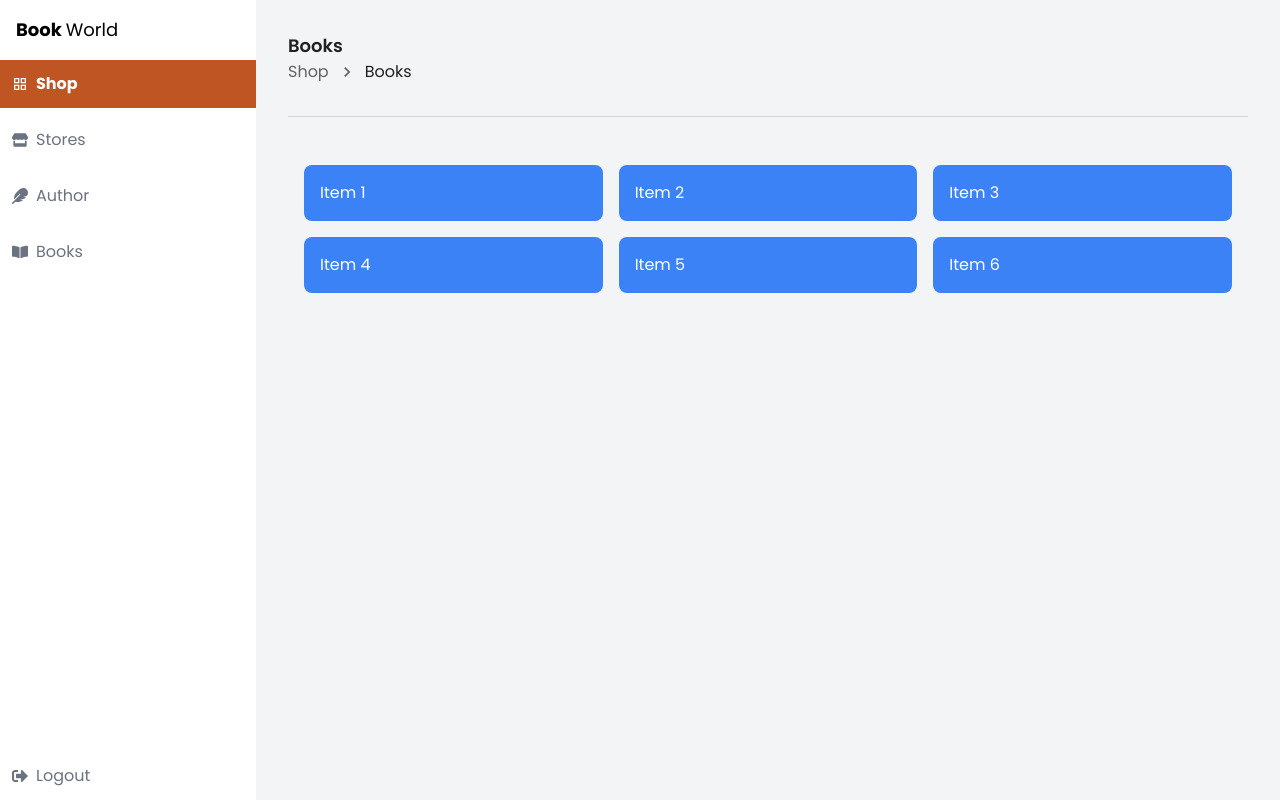
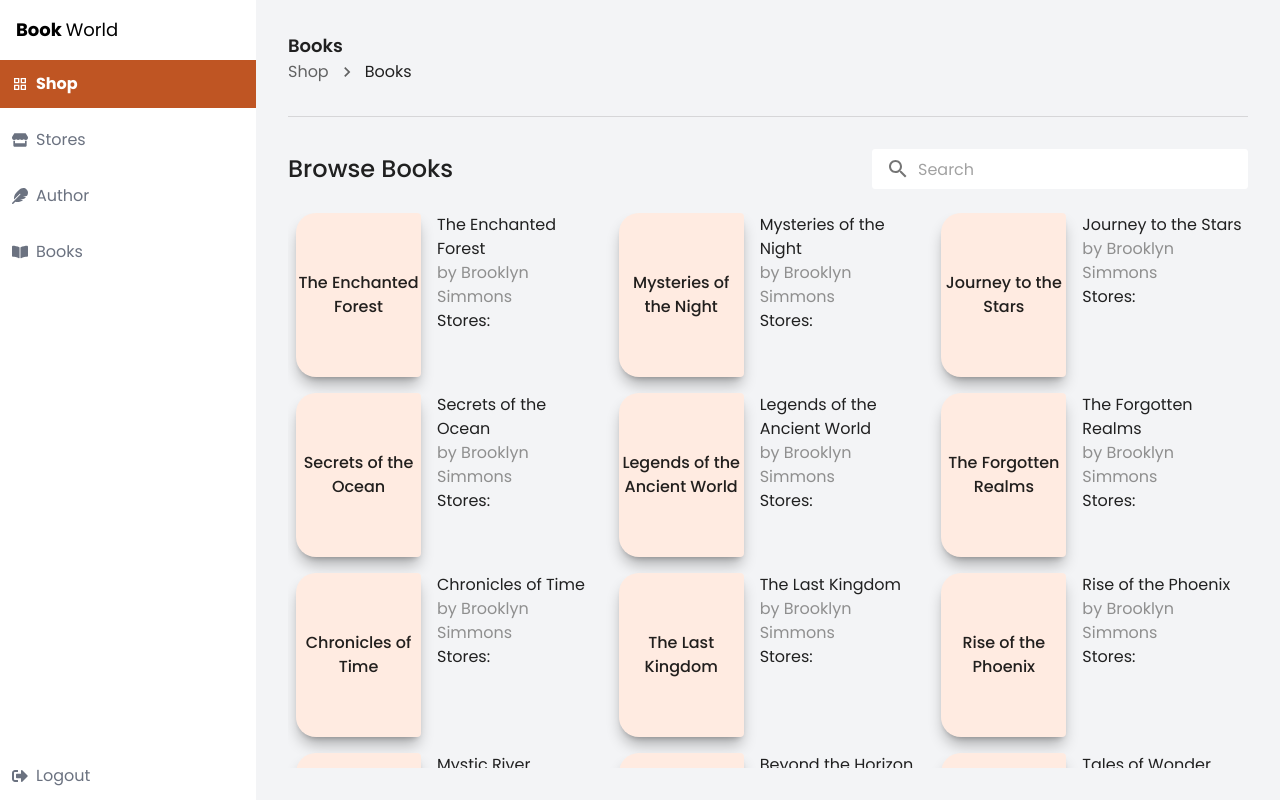
Before and after one commit to aahmedramy1/bookworld, a React (Create React App) app: page /shop/books in a window 1280 px wide. Built offline with nearby package versions, Linux system fonts and the light colour scheme.

Commit message:
feat: BookCard

```diff
--- /dev/null
+++ b/src/components/BookCard.jsx
@@ -0,0 +1,20 @@
+const BookCard = ({ book }) => {
+    return (
+        <div className="flex gap-4 ">
+            <div className="flex bg-[#FFEBE1] font-[500] justify-center items-center
+                rounded-l-[20px] rounded-r-[4px]
+                shadow-lg shadow-black/30
+                w-[125px] min-w-[125px] text-center h-[164px]" >
+                {book.name}
+            </div>
+
+            <div>
+                <div>{book.name}</div>
+                <div className='text-[#8F8F8F]'>by Brooklyn Simmons </div>
+                <div>Stores:</div>
+            </div>
+        </div>
+    );
+}
+
+export default BookCard;
--- a/src/pages/Shop.jsx
+++ b/src/pages/Shop.jsx
@@ -1,12 +1,65 @@
+import {useDispatch, useSelector} from "react-redux";
+import BookCard from "../components/BookCard";
+import {InputAdornment, TextField} from "@mui/material";
+import SearchIcon from "@mui/icons-material/Search";
+import React, {useCallback, useEffect, useMemo, useState} from "react";
+import {debounce} from "lodash";
+import {filterBooksByName} from "../redux/slices/booksSlice";
+
 const Shop = () => {
+    const [search, setSearch] = useState("");
+    const books = useSelector(state => state.books.filteredBooks);
+    const dispatch = useDispatch();
+
+    const onSearch = useCallback((searchTerm) => {
+        dispatch(filterBooksByName(searchTerm));
+    }, [dispatch]);
+
+    const debouncedSearch = useMemo(() => debounce(onSearch, 300), [onSearch]);
+
+    useEffect(() => {
+        return () => {
+            debouncedSearch.cancel();
+        };
+    }, [debouncedSearch]);
+
+    const handleChange = (event) => {
+        const value = event.target.value;
+        setSearch(value);
+        debouncedSearch(value);
+    };
+
     return (
-        <div className="grid grid-cols-3 gap-4 p-4">
-            <div className="bg-blue-500 text-white p-4 rounded-lg">Item 1</div>
-            <div className="bg-blue-500 text-white p-4 rounded-lg">Item 2</div>
-            <div className="bg-blue-500 text-white p-4 rounded-lg">Item 3</div>
-            <div className="bg-blue-500 text-white p-4 rounded-lg">Item 4</div>
-            <div className="bg-blue-500 text-white p-4 rounded-lg">Item 5</div>
-            <div className="bg-blue-500 text-white p-4 rounded-lg">Item 6</div>
+        <div className="flex flex-col gap-6 max-h-full">
+            <div className='flex justify-between items-center'>
+                <div className='text-2xl font-[500]'>Browse Books</div>
+                <TextField
+                    className="bg-white rounded"
+                    variant={"outlined"}
+                    placeholder="Search"
+                    value={search}
+                    onChange={handleChange}
+                    size="small"
+                    sx={{
+                        "& fieldset": { border: "none" },
+                        "& .MuiOutlinedInput-root": { backgroundColor: "white" }
+                    }}
+                    InputProps={{
+                        startAdornment: (
+                            <InputAdornment position="start">
+                                <SearchIcon />
+                            </InputAdornment>
+                        ),
+                    }}
+                />
+            </div>
+            <div className="grid grid-cols-3 gap-4 overflow-auto pb-6 pl-2">
+                {
+                    books.map(book => (
+                        <BookCard book={book} key={book.id} />
+                    ))
+                }
+            </div>
         </div>
     )
 }
```
